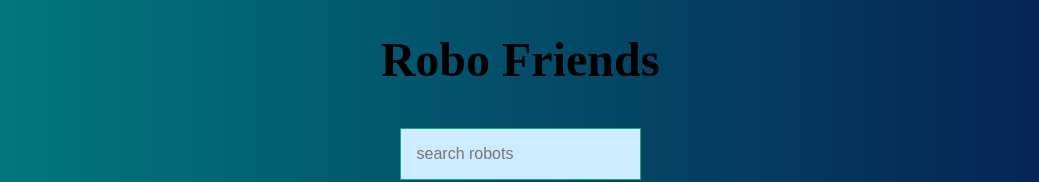
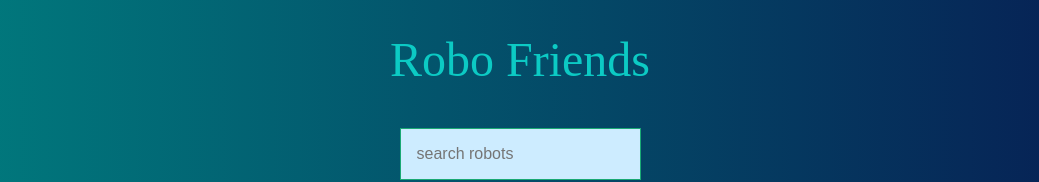
Before and after one commit to Olanetsoft/RoboFriendsApp, a React (Create React App) app: page / in a window 1280 px wide. Shown: the top 182 px of the page, without its empty margins (120-1159 px from the left). Built offline with nearby package versions, Linux system fonts and the light colour scheme.

Commit message:
css updated

```diff
--- a/src/App.css
+++ b/src/App.css
@@ -7,4 +7,6 @@ src: local('SEGA LOGO FONT'), url('SEGA.TTF') format('TTF');
 
 h1{
     font-family: 'SEGA LOGO FONT';
+    font-weight: 200;
+    color: #0ccac4;
 };
```
